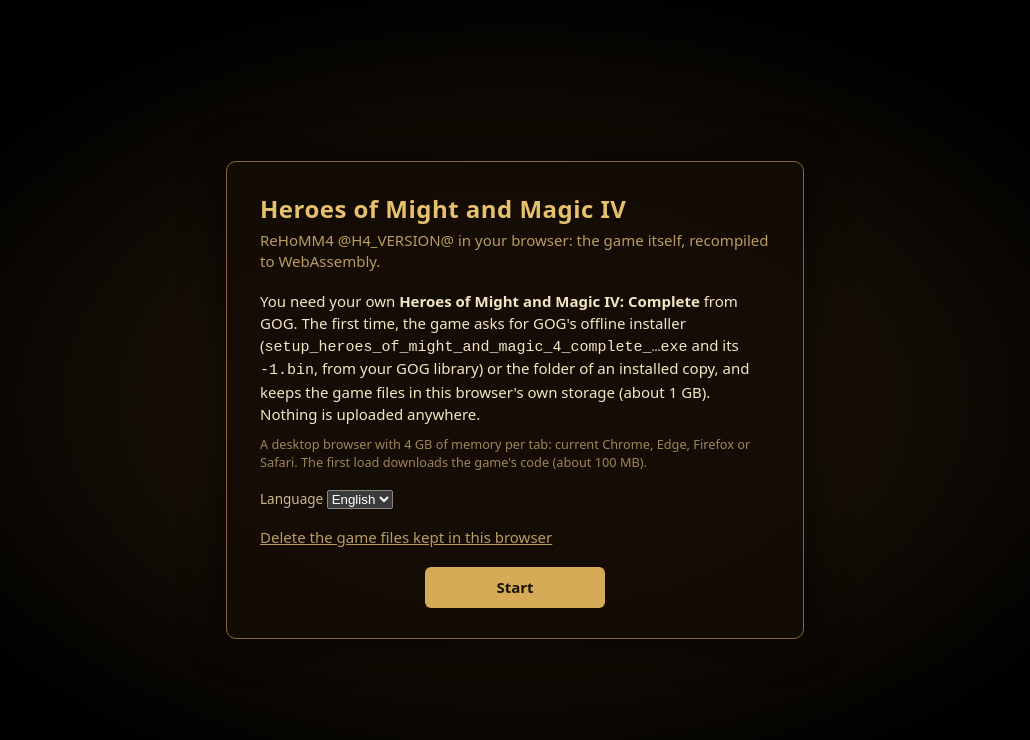
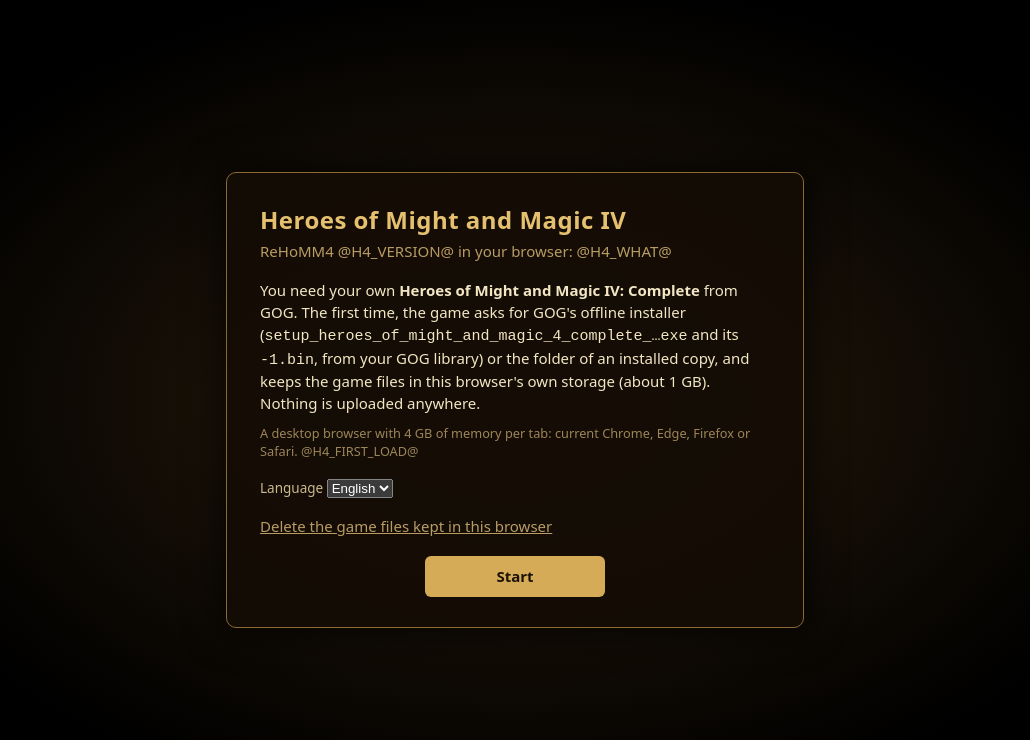
Before and after one commit to evilHazzarD/ReHoMM4, a plain HTML site: page web/shell/index.html in a window 1280 px wide. Shown: the whole page, without its empty margins (125-1155 px from the left). Drawn offline with Linux system fonts and the light colour scheme; no server answers.

Commit message:
web: the GitHub Pages site in the README; its start page says what it is
The site has no game code: it is about 10 MB, and the game's code is made from the player's
copy once, in the browser. Its start page said the first load downloads the game's code
(100 MB); the release's web.zip keeps that text.

Co-Authored-By: Claude Opus 5.5 <noreply@anthropic.com>

```diff
--- a/web/shell/index.html
+++ b/web/shell/index.html
@@ -67,7 +67,7 @@
 
 <div id="panel"><div class="card">
   <h1>Heroes of Might and Magic IV</h1>
-  <p class="sub">ReHoMM4 @H4_VERSION@ in your browser: the game itself, recompiled to WebAssembly.</p>
+  <p class="sub">ReHoMM4 @H4_VERSION@ in your browser: @H4_WHAT@</p>
   <div id="intro">
     <p>You need your own <b>Heroes of Might and Magic IV: Complete</b> from GOG. The first time,
       the game asks for GOG's offline installer
@@ -75,7 +75,7 @@
       from your GOG library) or the folder of an installed copy, and keeps the game files in this
       browser's own storage (about 1&nbsp;GB). Nothing is uploaded anywhere.</p>
     <p class="small">A desktop browser with 4&nbsp;GB of memory per tab: current Chrome, Edge,
-      Firefox or Safari. The first load downloads the game's code (about 100&nbsp;MB).</p>
+      Firefox or Safari. @H4_FIRST_LOAD@</p>
   </div>
   <p id="problem" class="bad" hidden></p>
   <div id="loading" hidden><p id="loadtext">Loading…</p><progress id="loadbar"></progress></div>
```
Also changed, not shown: 2 other files.
